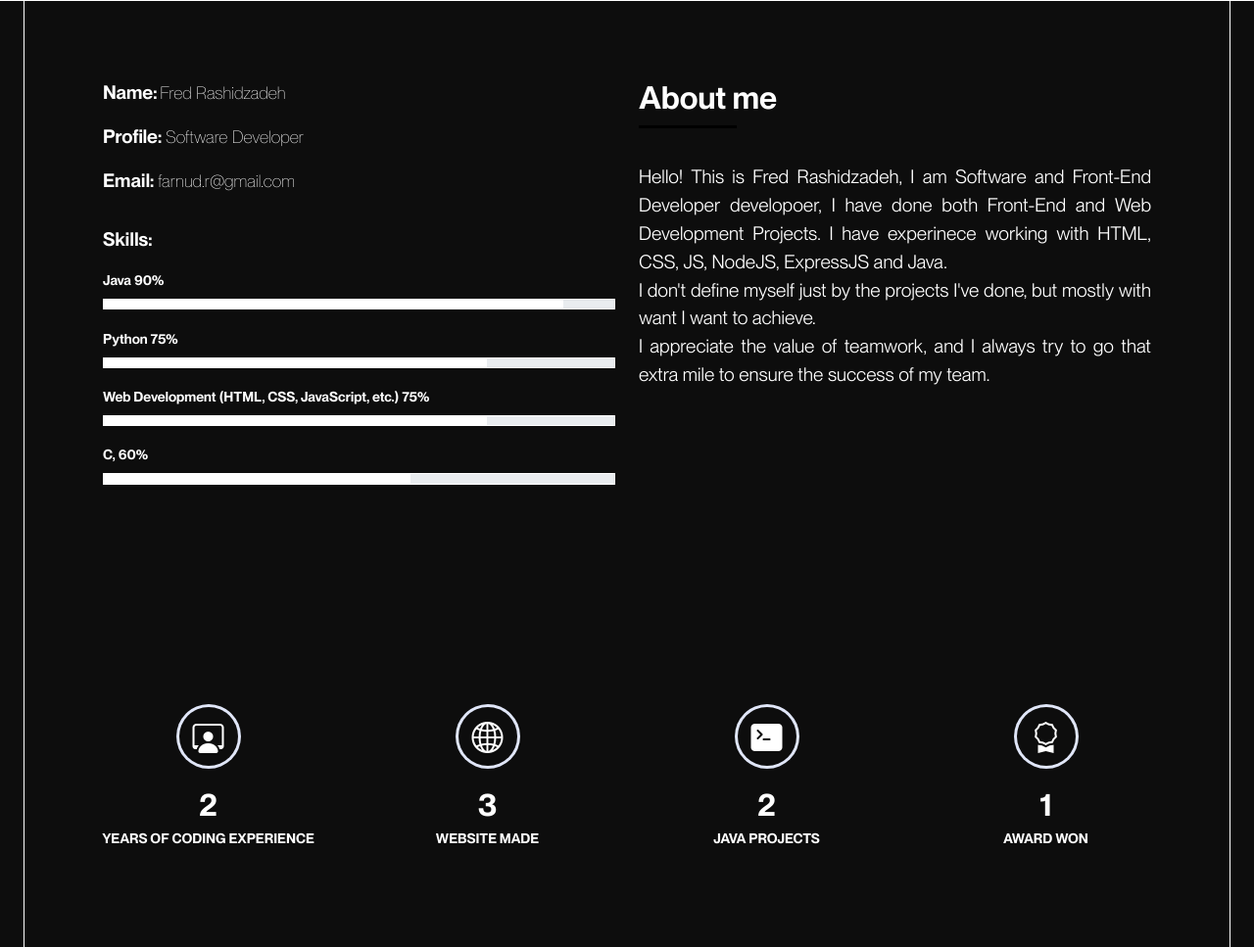
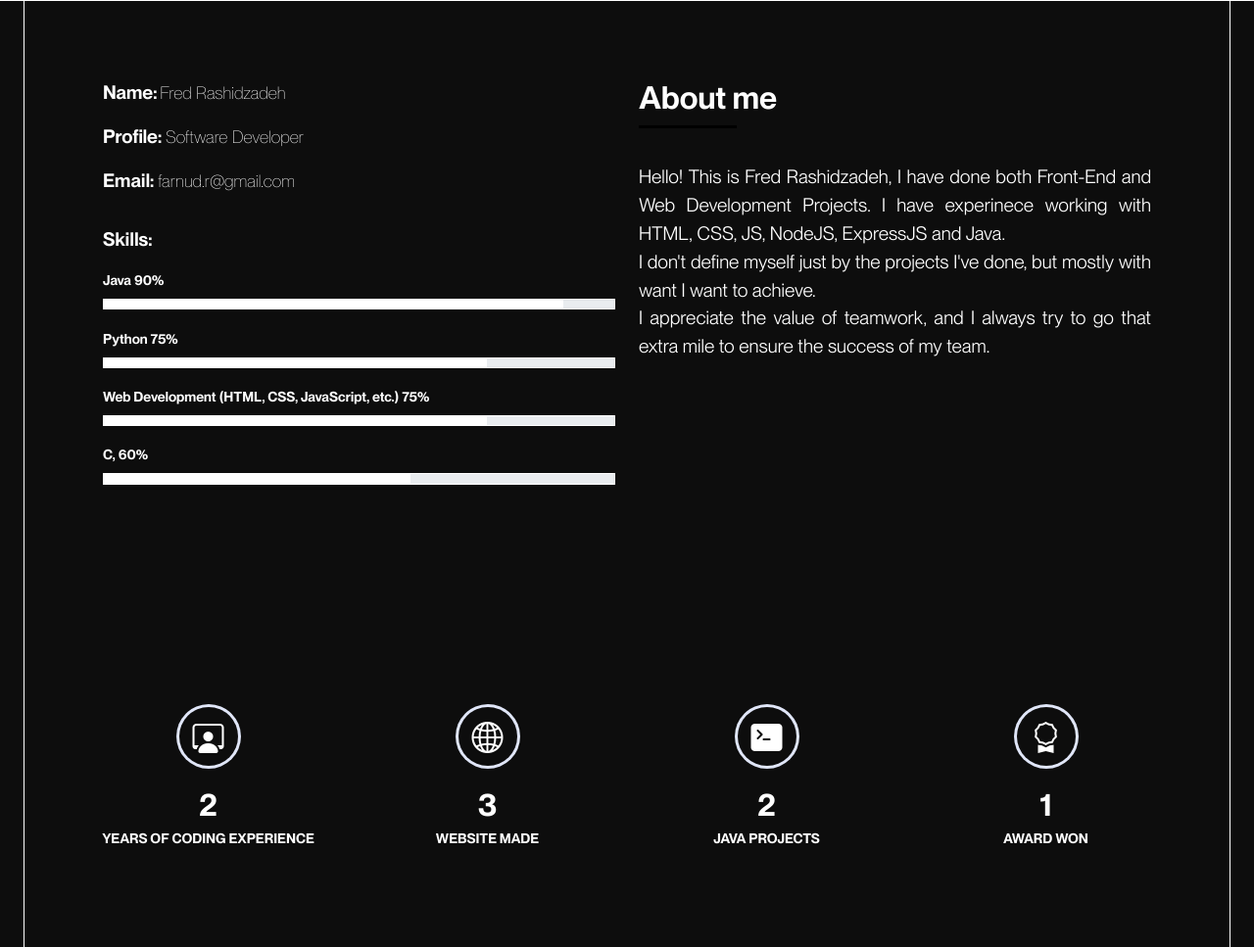
Before and after one commit to fredRsd/fredRsd.github.io, a plain HTML site: page index.html in a window 1280 px wide. Shown: the part 799-1766 px from the top of the page at 98% size. Drawn offline with Linux system fonts and the light colour scheme.

Commit message:
Add files via upload

```diff
--- a/index.html
+++ b/index.html
@@ -119,8 +119,8 @@
 								<h5 class="title-left">About me</h5>
 							</div>
 							<p class="aboutIntroText">
-								Hello! This is Fred Rashidzadeh, I am Software and Front-End Developer developoer, I have
-								done both Front-End and Web Development Projects. I have experinece
+								Hello! This is Fred Rashidzadeh, I have done both Front-End
+								and Web Development Projects. I have experinece
 								working with HTML, CSS, JS, NodeJS, ExpressJS and Java.<br>
 								I don't define myself just by the projects I've done, but mostly
 								with want I want to achieve.<br>
```
